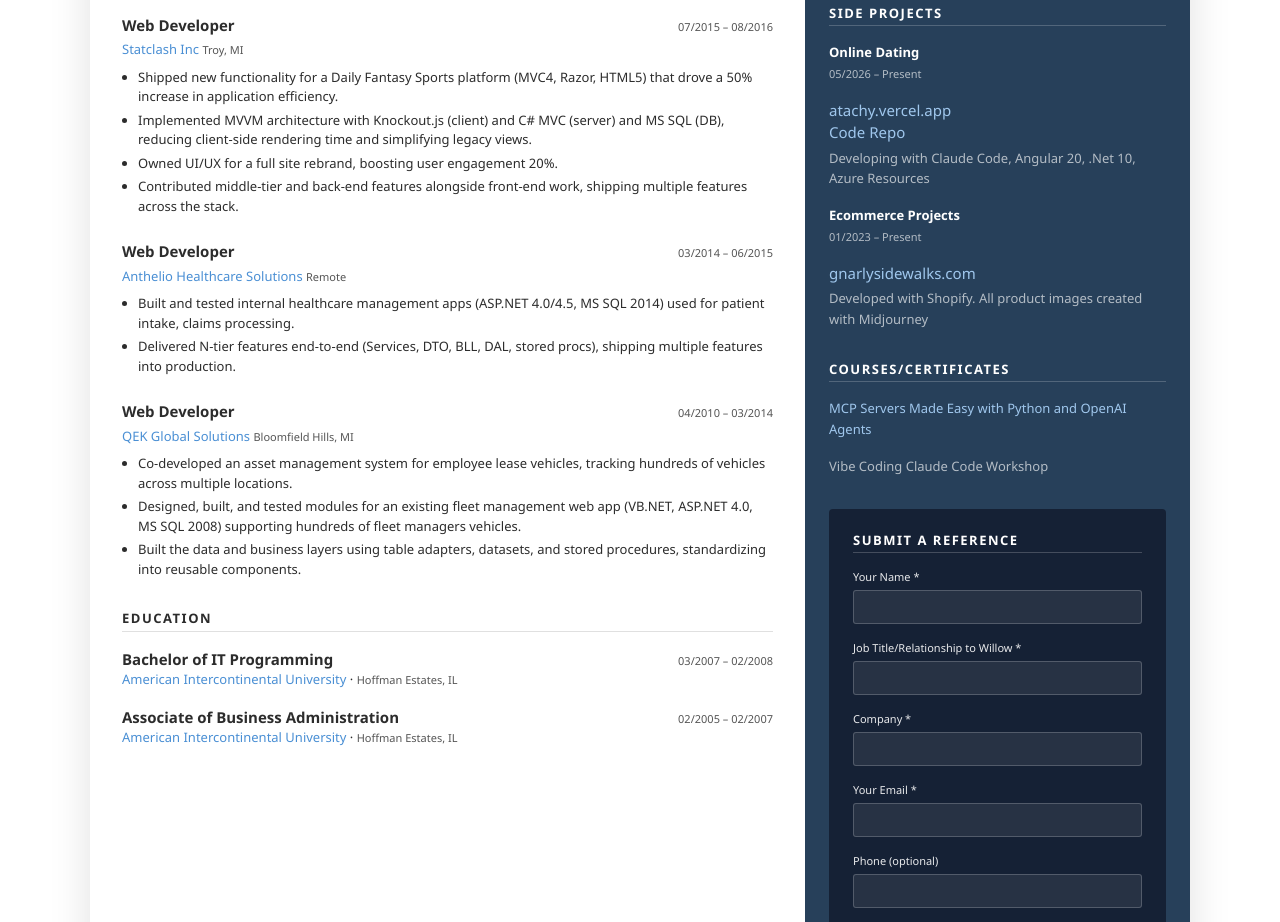
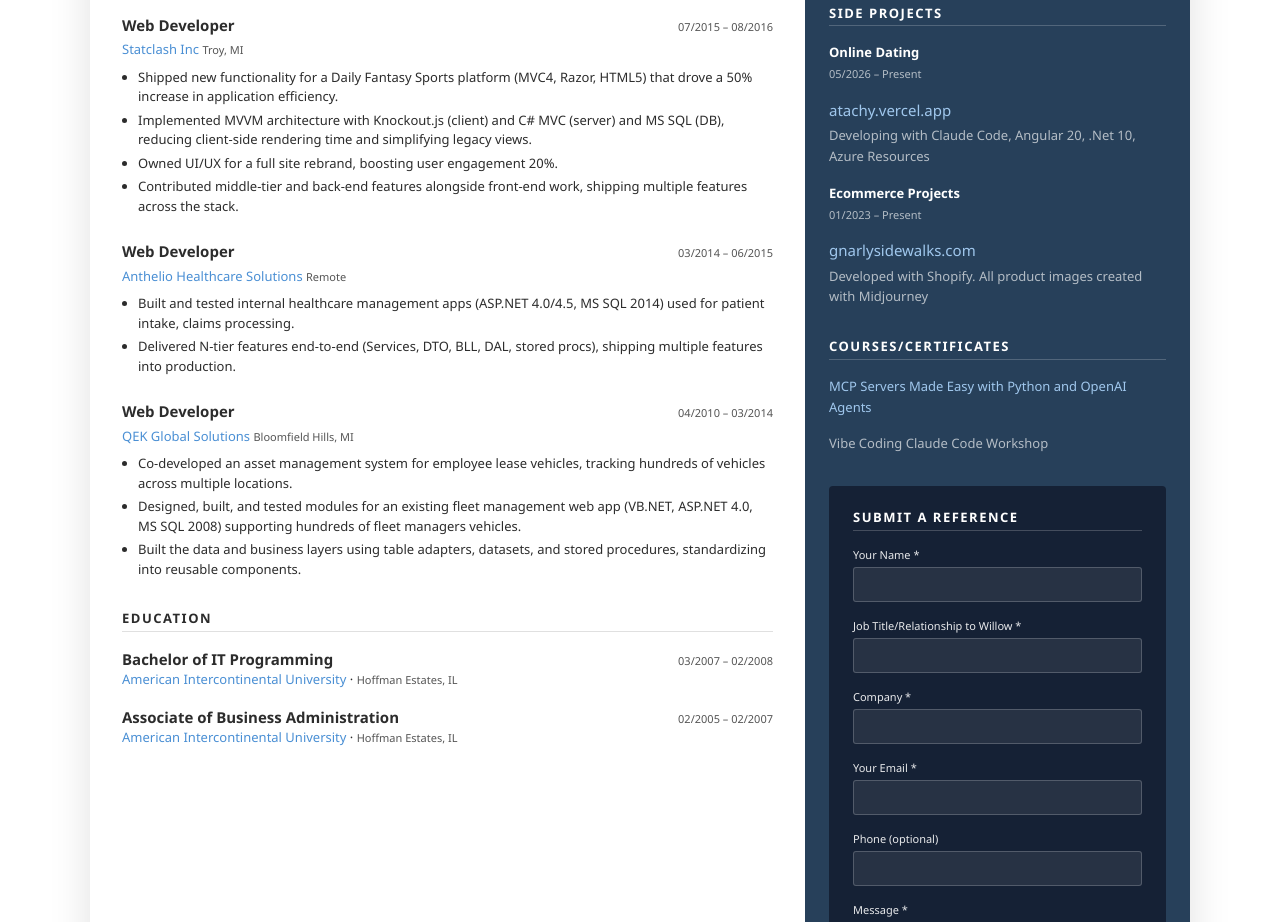
Before and after one commit to wwagner4719/willow-resume-react, a React (Vite) app: page / in a window 1280 px wide. Shown: the part 780-1702 px from the top of the page. Built offline with nearby package versions, Linux system fonts and the light colour scheme; no server answers.

Commit message:
remove code repo

```diff
--- a/src/data/resume.ts
+++ b/src/data/resume.ts
@@ -149,8 +149,8 @@
   {
     name: "Online Dating",
     url: "https://atachy.vercel.app",
-    codeExampleTitle: "Code Repo",
-    codeExampleUrl: "https://gitfront.io/r/wwagner4719/Q4FskcpvpNVY/Atachy/",
+    codeExampleTitle: "",
+    codeExampleUrl: "",
     description: `Developing with Claude Code,
                   Angular 20, .Net 10, Azure Resources`,
     start: "05/2026",
```
Also changed, not shown: 1 other file (tests, documents, lock files or other folders).
